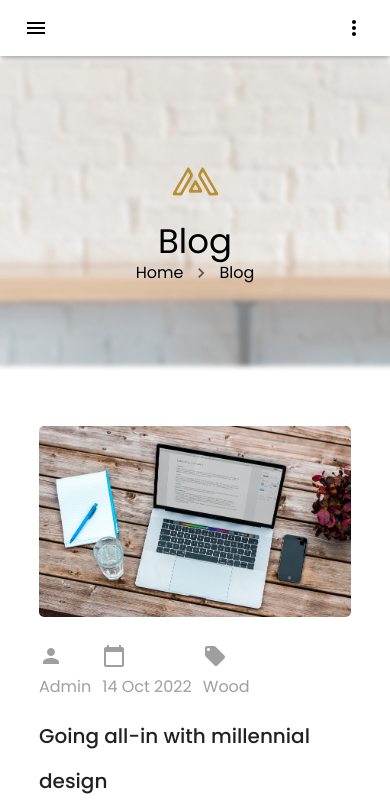
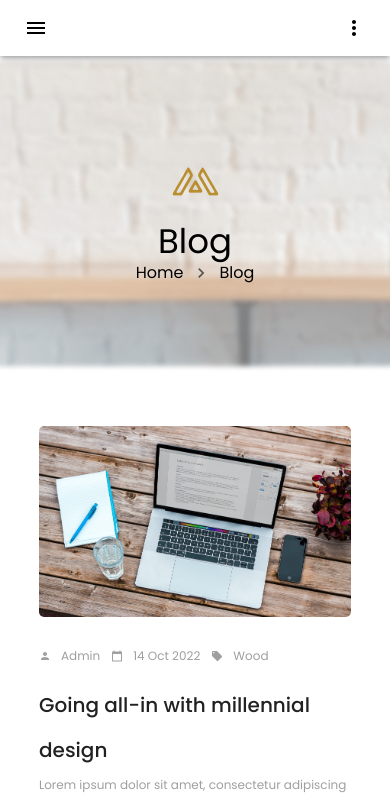
Before and after one commit to PriscillaAkumu/Ecommerce-Project, a React (Vite) app: page /Blog in a window 390 px wide. Shown: the top 801 px of the page. Built offline with nearby package versions, Linux system fonts and the light colour scheme.

Commit message:
fixed_issues

```diff
--- a/src/Pages/Blog/Blog.css
+++ b/src/Pages/Blog/Blog.css
@@ -22,12 +22,7 @@
   display: flex;
   gap: 35px;
 }
-.blog
-  .blog__inner
-  .blog__content
-  .blog__content__meta
-
-  {
+.blog .blog__inner .blog__content .blog__content__meta {
   display: flex;
   flex-wrap: nowrap;
   gap: 11px;
@@ -40,12 +35,16 @@
   margin-bottom: 15px;
 }
 
- blog__content__meta__item{
+.blog__content__meta__item {
   display: flex;
   flex-direction: row;
   align-items: center;
- }
-
+  gap: 10px;
+}
+.blog__content__meta__item svg {
+  font-size: 16px;
+  /* padding-right: 10px; */
+}
 .blog__content__title {
   font-family: Poppins;
   font-size: 30px;
@@ -191,7 +190,7 @@
 }
 
 .pagination button {
-  background-color: #fbebb5;
+  background-color: #fff9e5;
   border-style: none;
   padding: 18px 28px;
   font-family: Poppins;
@@ -201,7 +200,9 @@
   cursor: pointer;
   border-radius: 10px;
 }
-
+.pagination .active {
+  background-color: #fbebb5;
+}
 /* Media query for smaller screens */
 @media only screen and (max-width: 768px) {
   body {
@@ -235,10 +236,10 @@
     width: 100%;
     padding: 0px;
   }
-.blog__content__meta_item{
- display: flex;
- justify-content: space-between;
-}
+  .blog__content__meta_item {
+    display: flex;
+    justify-content: space-between;
+  }
 
   .delivery .delivery__inner {
     flex-direction: column;
@@ -246,7 +247,6 @@
   }
   .delivery .delivery__inner div {
     width: 100%;
-
   }
 }
 
@@ -262,7 +262,10 @@
   .blog__content__text {
     font-size: 12px;
   }
-
+  .blog__content__meta__item svg,
+  .blog__content__meta__item div {
+    font-size: 12px;
+  }
   .blog__side__bar__categories__heading,
   .blog__side__bar__categories__item__name,
   .categories_count,
--- a/src/Pages/Blog/Pagination.jsx
+++ b/src/Pages/Blog/Pagination.jsx
@@ -2,7 +2,7 @@ const Pagination = () => {
   return (
     <>
       <div className="pagination">
-        <button>1</button>
+        <button className="active">1</button>
         <button>2</button>
         <button>3</button>
         <button>Next</button>
```
